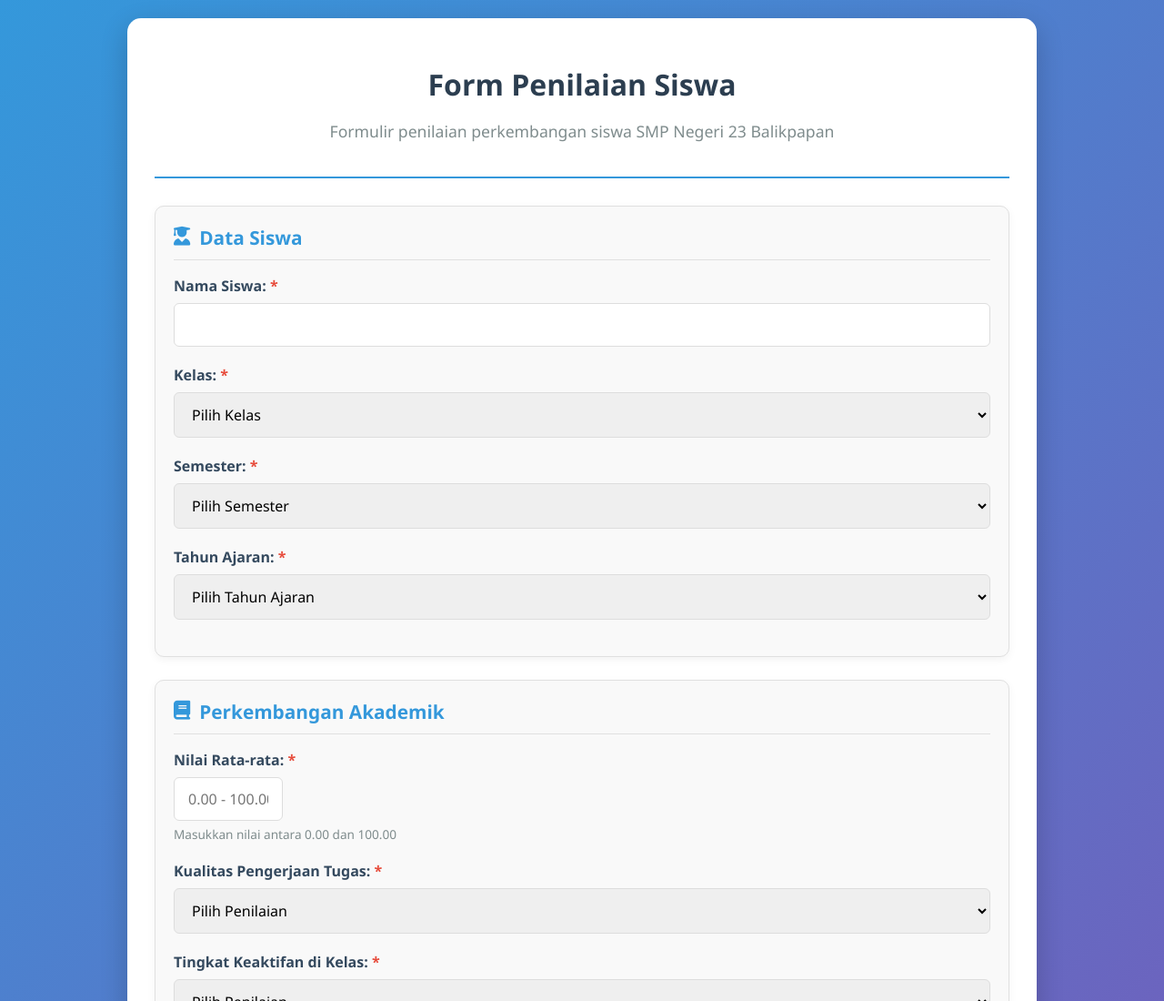
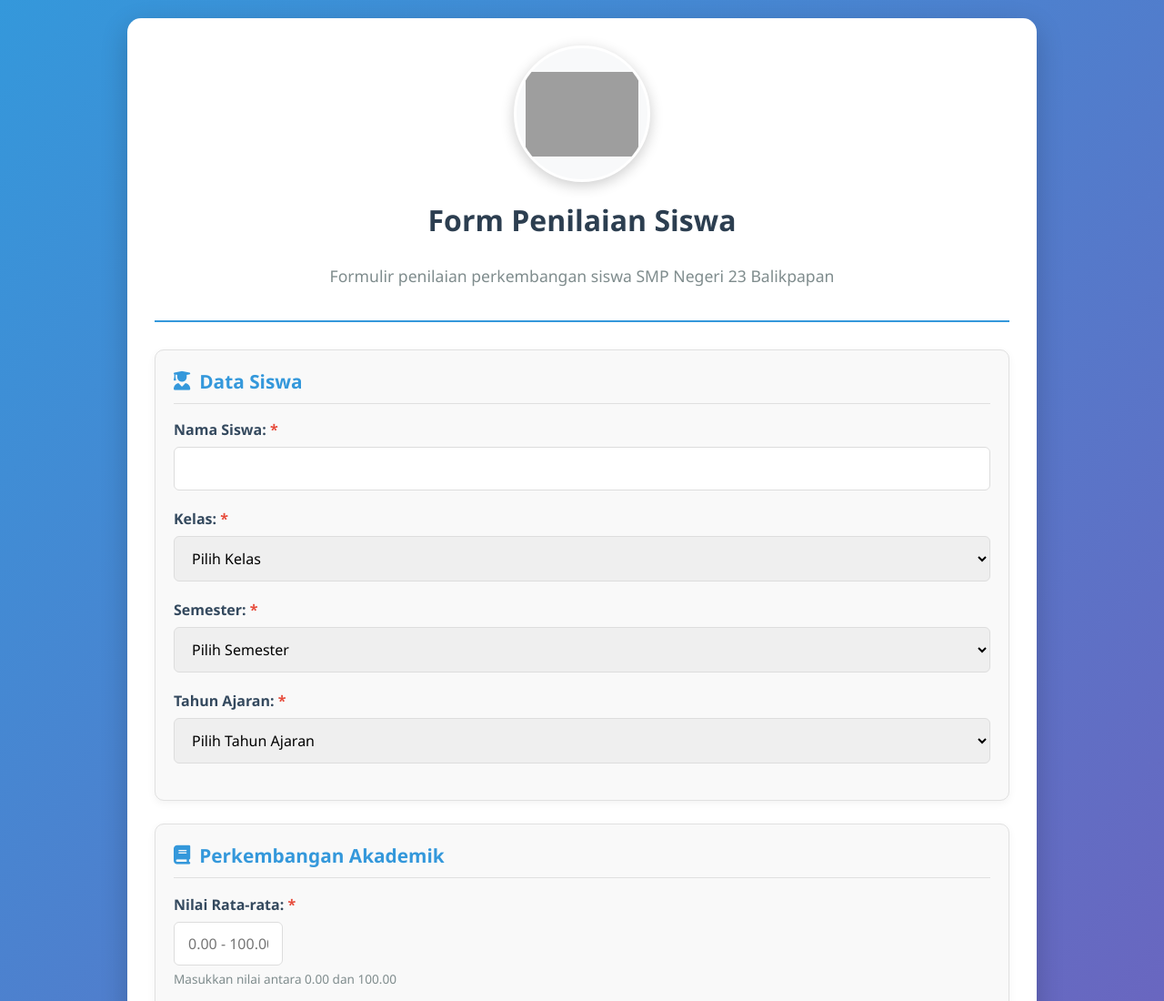
Before and after one commit to Zed3cod3/Formulir-Penilaian-Siswa, a plain HTML site: page Penilaian walikelas.html in a window 1280 px wide. Shown: the top 1100 px of the page at 91% size. Drawn offline with Linux system fonts and the light colour scheme; grey boxes are pictures that could not be loaded.

Commit message:
Add files via upload

```diff
--- a/Penilaian walikelas.html
+++ b/Penilaian walikelas.html
@@ -35,16 +35,49 @@
             margin-bottom: 30px;
             padding-bottom: 20px;
             border-bottom: 2px solid #3498db;
+            display: flex;
+            flex-direction: column;
+            align-items: center;
+        }
+
+        .logo-container {
+            margin-bottom: 20px;
+            display: flex;
+            justify-content: center;
+            align-items: center;
+            width: 100%;
+        }
+
+        .logo {
+            width: 150px;
+            height: 150px;
+            border-radius: 50%;
+            overflow: hidden;
+            display: flex;
+            justify-content: center;
+            align-items: center;
+            box-shadow: 0 4px 15px rgba(0, 0, 0, 0.2);
+            border: 3px solid white;
+            background-color: #f8f9fa;
+        }
+
+        .logo img {
+            width: 100%;
+            height: 100%;
+            object-fit: contain;
+            padding: 10px;
         }
 
         h1 {
             color: #2c3e50;
             margin-bottom: 10px;
+            margin-top: 0;
         }
 
         .description {
             color: #7f8c8d;
             font-size: 1.1em;
+            max-width: 600px;
         }
 
         .section {
@@ -217,12 +250,25 @@
                 margin-left: 0;
                 margin-top: 10px;
             }
+
+            .logo {
+                width: 120px;
+                height: 120px;
+            }
         }
     </style>
 </head>
 <body>
     <div class="container">
         <div class="header">
+            <!-- Logo SMP Negeri 23 Balikpapan di atas tengah -->
+            <div class="logo-container">
+                <div class="logo">
+                    <!-- Ganti URL gambar di bawah dengan path gambar logo Anda -->
+                    <img src="https://drive.google.com/file/d/1c1cMFju6KTeejhH6dTkE4_yUvU1r7CGn/view?usp=drive_link" alt="Logo SMP Negeri 23 Balikpapan">
+                </div>
+            </div>
+
             <h1>Form Penilaian Siswa</h1>
             <p class="description">Formulir penilaian perkembangan siswa SMP Negeri 23 Balikpapan</p>
         </div>
```
